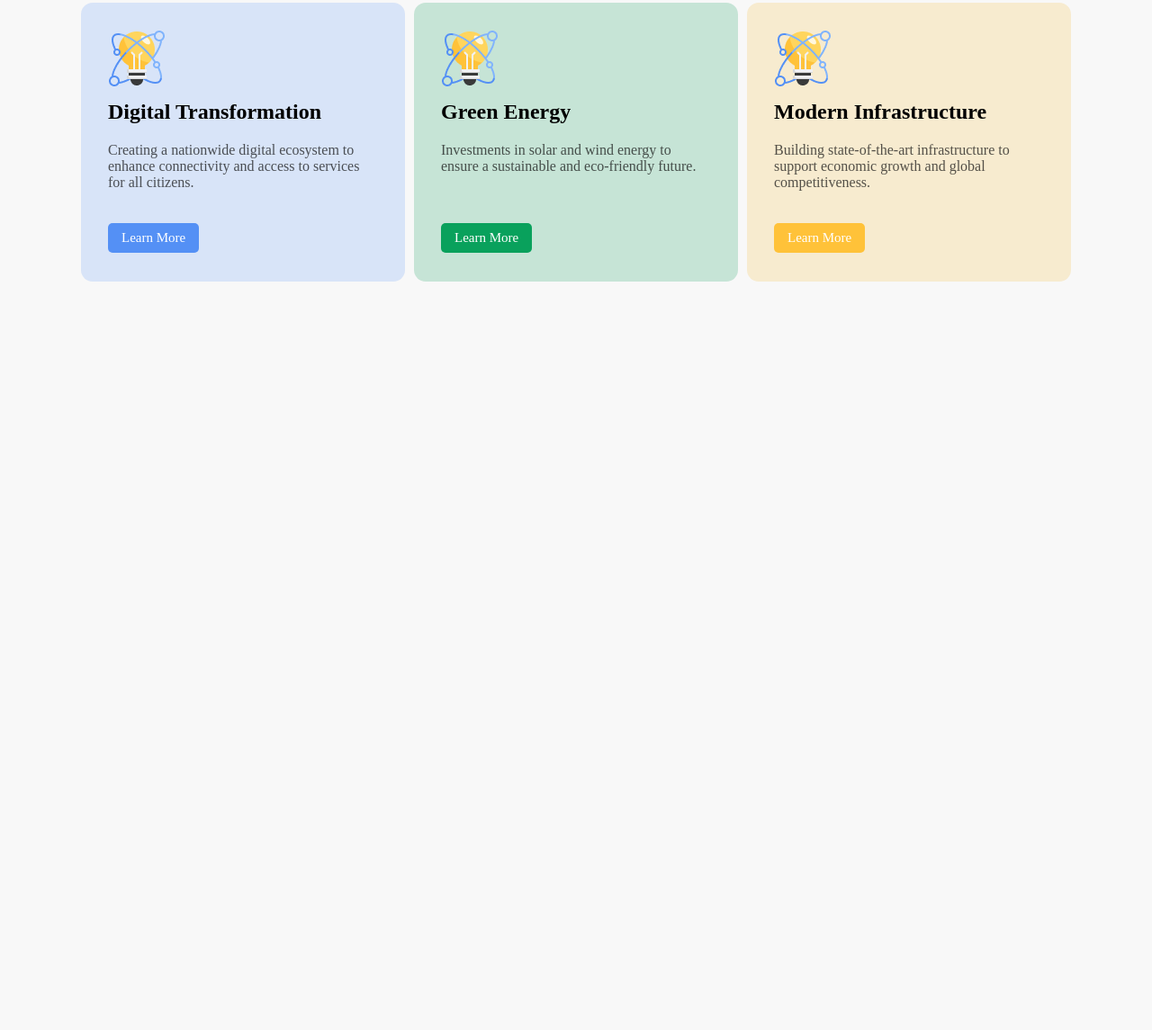
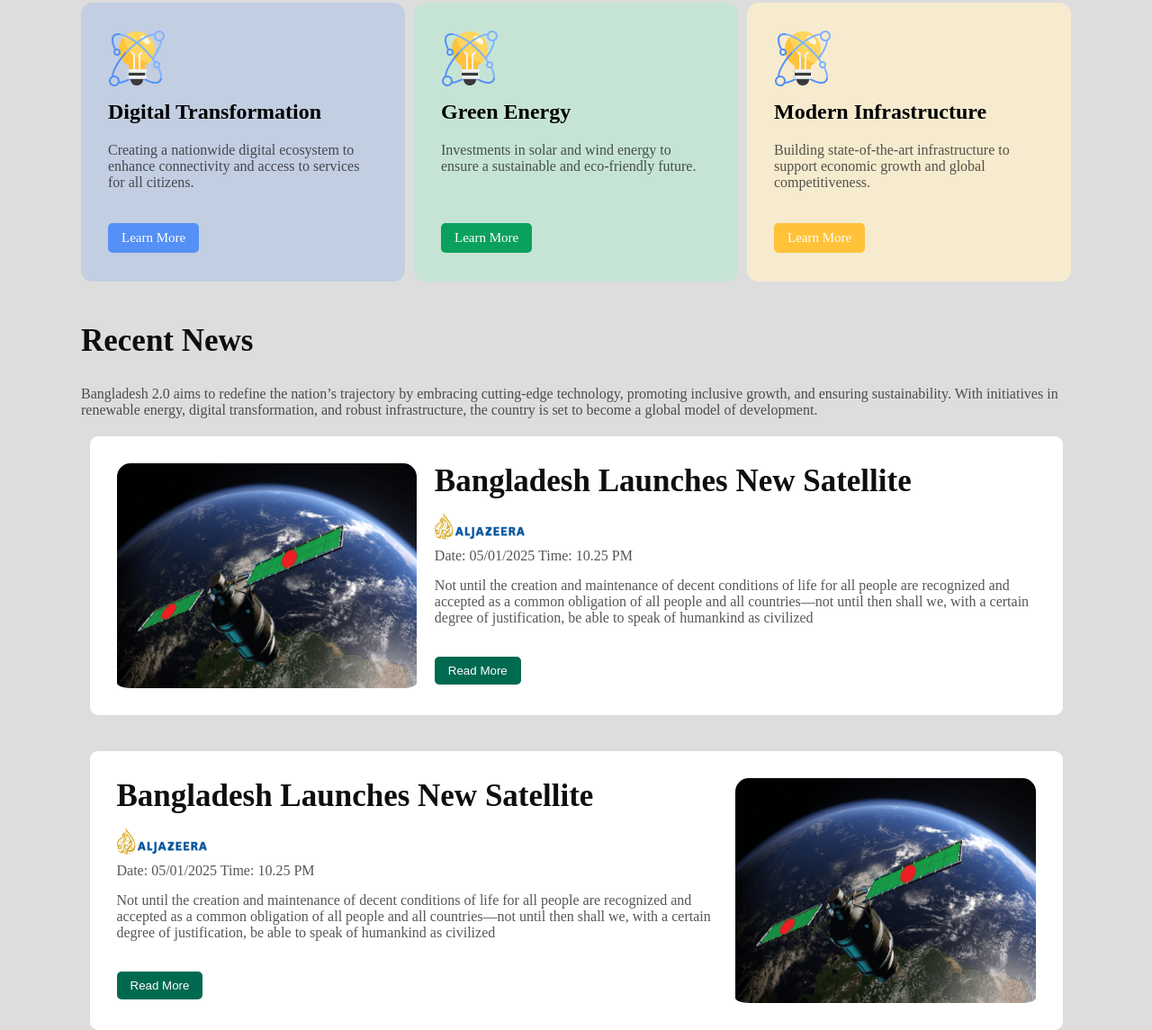
Before and after one commit to Semanta-Dey/Assignment-1, a plain HTML site: page index.html in a window 1280 px wide. Shown: the part 741-1886 px from the top of the page at 90% size. Before the commit the page ends 1054 px from the top, so only its background shows below. Drawn offline with Linux system fonts and the light colour scheme.

Commit message:
added 3rd page

```diff
--- a/index.html
+++ b/index.html
@@ -50,7 +50,35 @@
             </div>
         </div>
         <div class="container3">
-
+            <div class="news-h">
+                <h1>Recent News</h1>
+                <p>Bangladesh 2.0 aims to redefine the nation’s trajectory by embracing cutting-edge technology, promoting inclusive growth, and ensuring sustainability. With initiatives in renewable energy, digital transformation, and robust infrastructure, the country is set to become a global model of development.</p>
+            </div>
+            <div class="news1">
+                <div class="satelite">
+                    <img src="assets/satelite.png" alt="satelite">
+                </div>
+                <div class="alzazeera">
+                    <h1>Bangladesh Launches New Satellite</h1>
+                    <img src="assets/al-jazeera.png" alt="aljazeera">
+                    <time datetime="2025-01-05T10:25:00">Date: 05/01/2025   Time: 10.25 PM</time>
+                    <p>Not until the creation and maintenance of decent conditions of life for all people are recognized and accepted as a common obligation of all people and all countries—not until then shall we,
+                        with a certain degree of justification, be able to speak of humankind as civilized</p>
+                        <button>Read More</button>
+                </div>
+            </div>
+            <div class="news2">
+                <div class="alzazeera">
+                    <h1>Bangladesh Launches New Satellite</h1>
+                    <img src="assets/al-jazeera.png" alt="aljazeera">
+                    <time datetime="2025-01-05T10:25:00">Date: 05/01/2025   Time: 10.25 PM</time>
+                    <p>Not until the creation and maintenance of decent conditions of life for all people are recognized and accepted as a common obligation of all people and all countries—not until then shall we,
+                        with a certain degree of justification, be able to speak of humankind as civilized</p>
+                        <button>Read More</button>
+            </div>
+            <div class="satelite">
+                <img src="assets/satelite.png" alt="satelite">
+            </div>
         </div>
     </main>
     <footer>
--- a/style.css
+++ b/style.css
@@ -4,7 +4,7 @@
 }
 @import url('https://fonts.googleapis.com/css2?family=Fira+Sans:ital,wght@0,100;0,200;0,300;0,400;0,500;0,600;0,700;0,800;0,900;1,100;1,200;1,300;1,400;1,500;1,600;1,700;1,800;1,900&display=swap');
 body{
-    background-color: rgb(248, 248, 248);
+    background-color: rgb(221, 221, 221);
 }
 .container1{
     /* margin:50px 120px; */
@@ -55,8 +55,7 @@ font-weight: 700;
 .container2{
     margin: auto;
     width: 1100px;
-    height: 360px;
-    /* background: rgb(0, 246, 131); */
+    height: 450px;
 }
 .boxes{
     display: flex;
@@ -126,3 +125,78 @@ margin: 20px 0px;
 .container2 .box3 button:hover{
     background: rgb(244, 173, 7);
 }
+.container3{
+    margin: 30px auto;
+    width: 1100px;
+    height: 660px;
+    display: flex;
+    flex-direction: column;
+    /* background: rgb(0, 246, 131); */
+}
+.container3 h1{
+    color: rgb(14, 14, 14);
+    font-family: Fira Sans;
+    font-size: 35px;
+    font-weight: 700;
+    padding-bottom: 15px;
+}
+.container3 p{
+    color: rgba(14, 14, 14, 0.7);
+    font-family: Fira Sans;
+    font-size: 16px;
+    font-weight: 400;
+}
+.container3 .news1{
+    border-radius: 9px;
+    margin: 20px auto;
+    background: rgb(255, 255, 255);
+    padding: 30px;
+    width: 1021px;
+    height: 250px;
+    display: flex;
+    gap: 20px;
+}
+.container3 img{
+    border-radius: 15px !important;
+    height: 250px;
+    display: block;
+    padding-bottom: 9px;
+}
+.alzazeera img{
+    height: 30px;
+}
+.container3 time{
+    color: rgba(14, 14, 14, 0.7);
+    font-family: Fira Sans;
+    font-size: 16px;
+    font-weight: 400;
+}
+.container3 p{
+    color: rgba(14, 14, 14, 0.7);
+    font-family: Fira Sans;
+    font-size: 16px;
+    font-weight: 400;
+    margin-top: 15px;
+}
+.container3 button{
+    padding: 8px 15px;
+    border-radius: 5px;
+    background: rgb(0, 106, 80);
+    border: none;
+    color: white;
+    margin-top: 34px;
+}
+.container3 button:hover{
+    background: rgb(6, 190, 144);
+
+}
+.container3 .news2{
+    border-radius: 9px;
+    margin: 20px auto;
+    background: rgb(255, 255, 255);
+    padding: 30px;
+    width: 1021px;
+    height: 250px;
+    display: flex;
+    gap: 20px;
+}
```
Also changed, not shown: assets/al-jazeera copy.png (added).
